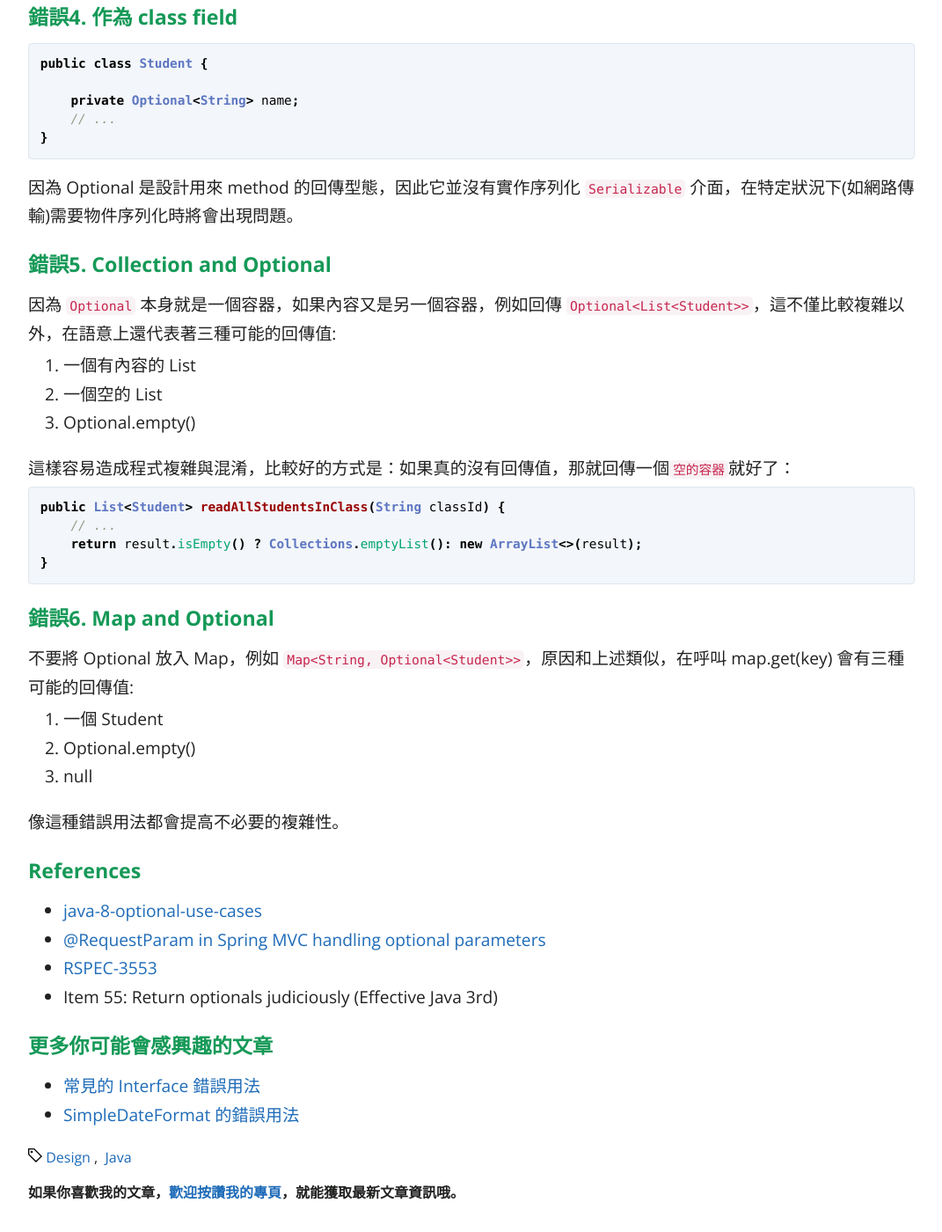
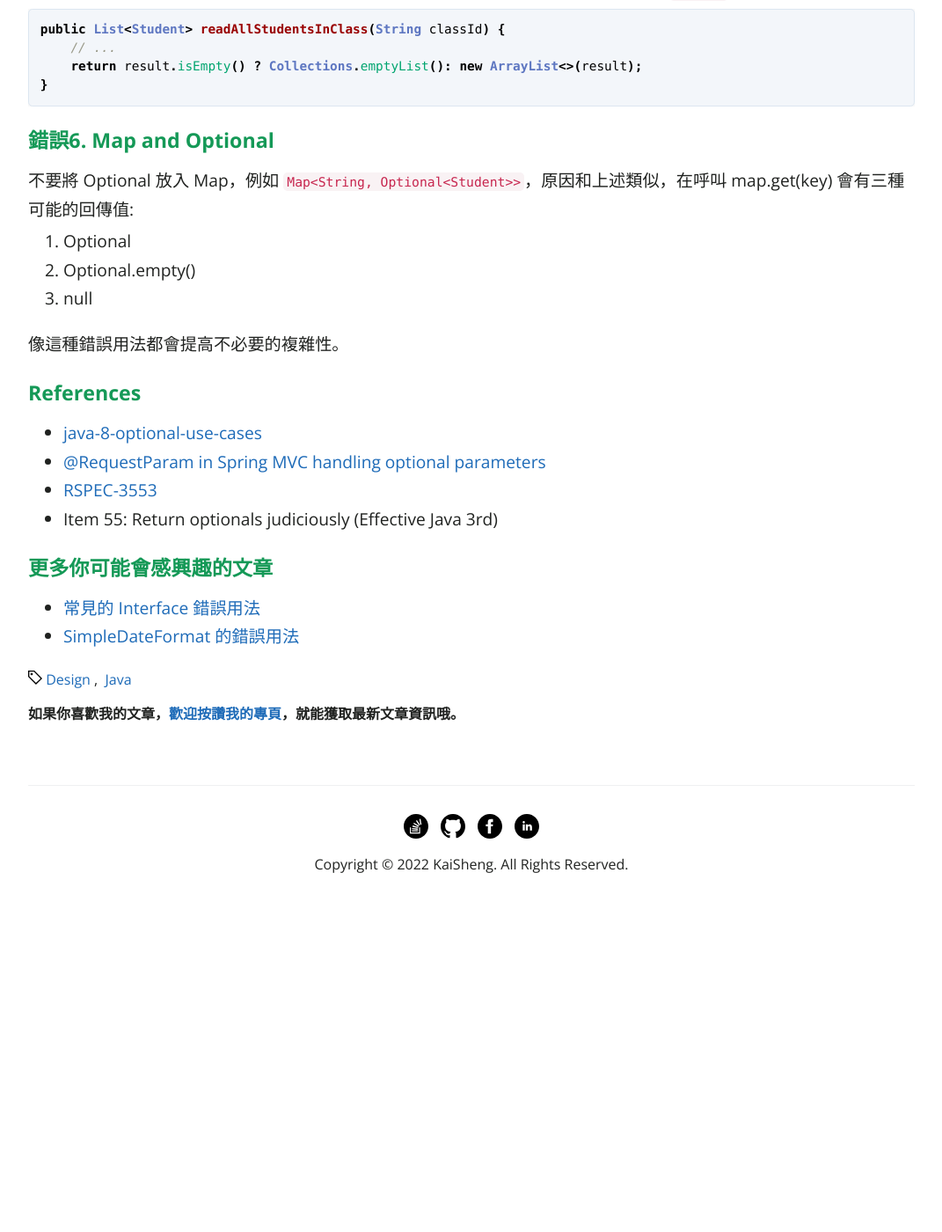
Before and after one commit to KaiSheng714/KaiSheng714.github.io, a Jekyll site: the page built from _posts/2022-05-17-misuse-of-java8-optional.md, in a window 1280 px wide and 1400 px high, scrolled down 2990 px. Shown: the whole window at 88% size, without its empty margins (104-1175 px from the left). Built offline with Jekyll 4.4.1, drawn with Linux system fonts in a browser that asks for light colours; comment, search, counter and statistics services are not loaded; after the commit the page ends 4042 px from its top, so only the background shows below that.

Commit message:
optional

```diff
--- a/_posts/2022-05-17-misuse-of-java8-optional.md
+++ b/_posts/2022-05-17-misuse-of-java8-optional.md
@@ -9,8 +9,6 @@
 ---
 
 Java 8 中新加入了 Optional 類別來避免 NullPointerException 問題與繁瑣的 null check，可以讓程式邏輯看起來更簡潔、易讀，也能清楚表達可能沒有結果值。但我卻看到了不少錯誤的用法，反而讓 Optional 顯得多此一舉。今天就來聊聊錯誤的用法，以及如何正確使用。
-
-![java8-optional](/assets/image/optional.png?size=full)
 
 ## **錯誤1. isPresent() and get()**
 假設有一個 `studentService` 利用 id 查詢學生的姓名，為了避免查不到學生而造成 NullPointerException，我們必需在 `studentService` 回傳時做 null check，因此傳統寫法會像這樣:
@@ -127,7 +125,7 @@
 
 ## **錯誤6. Map and Optional**
 不要將 Optional 放入 Map，例如 `Map<String, Optional<Student>>`，原因和上述類似，在呼叫 map.get(key) 會有三種可能的回傳值:
-1. 一個 Student
+1. Optional<Student>
 2. Optional.empty()
 3. null
 
```
